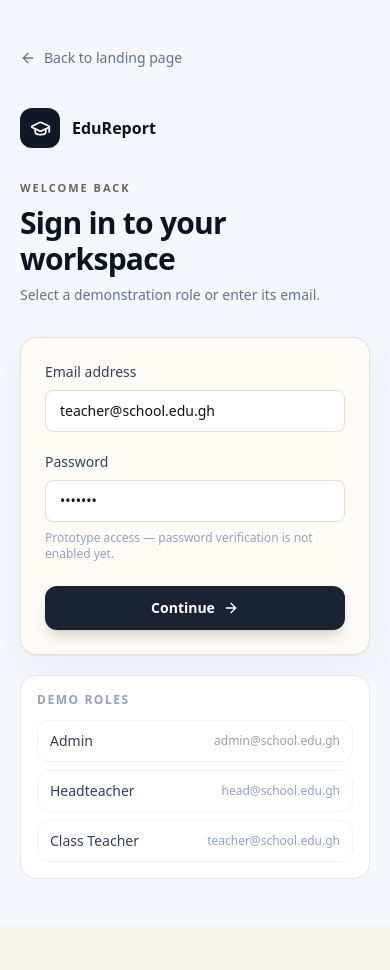
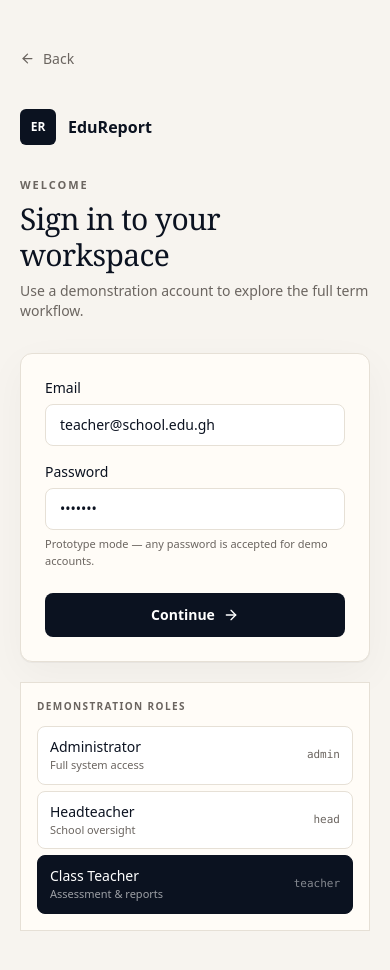
Before and after one commit to MAWUENAMM/terminal-report-system, a Next.js app: page /login in a window 390 px wide. Shown: the top 970 px of the page. Before the commit the page ends 927 px from the top, so only its background shows below. Built offline with nearby package versions, Linux system fonts and the light colour scheme.

Commit message:
Polish login and sidebar to match institutional design system

```diff
--- a/src/app/login/page.tsx
+++ b/src/app/login/page.tsx
@@ -3,21 +3,29 @@
 import { useEffect, useState } from "react";
 import { useRouter } from "next/navigation";
 import Link from "next/link";
-import { ArrowLeft, ArrowRight, GraduationCap, ShieldCheck } from "lucide-react";
+import { ArrowLeft, ArrowRight, Shield } from "lucide-react";
 import { store } from "@/lib/store";
+
+const DEMO = [
+  { role: "Administrator", email: "admin@school.edu.gh", note: "Full system access" },
+  { role: "Headteacher", email: "head@school.edu.gh", note: "School oversight" },
+  { role: "Class Teacher", email: "teacher@school.edu.gh", note: "Assessment & reports" },
+];
 
 export default function LoginPage() {
   const router = useRouter();
   const [email, setEmail] = useState("teacher@school.edu.gh");
   const [error, setError] = useState("");
 
-  useEffect(() => { store.seed(); }, []);
+  useEffect(() => {
+    store.seed();
+  }, []);
 
   function handleLogin(e: React.FormEvent) {
     e.preventDefault();
-    const user = store.getUsers().find(u => u.email.toLowerCase() === email.toLowerCase());
+    const user = store.getUsers().find((u) => u.email.toLowerCase() === email.toLowerCase());
     if (!user) {
-      setError("Account not found. Use one of the demonstration accounts below.");
+      setError("Account not found. Choose a demonstration role below.");
       return;
     }
     store.setCurrentUser(user);
@@ -25,48 +33,144 @@ export default function LoginPage() {
   }
 
   return (
-    <main className="min-h-screen bg-[#f4f7fb]">
-      <div className="grid min-h-screen lg:grid-cols-[1.05fr_.95fr]">
-        <section className="hidden lg:flex relative overflow-hidden bg-[#101828] p-12 text-white">
-          <div className="absolute inset-0 bg-[radial-gradient(circle_at_20%_20%,rgba(37,99,235,.25),transparent_35%),radial-gradient(circle_at_80%_80%,rgba(0,107,63,.18),transparent_35%)]"/>
-          <div className="relative flex w-full flex-col justify-between">
+    <main className="min-h-screen bg-paper">
+      <div className="grid min-h-screen lg:grid-cols-2">
+        <section className="relative hidden overflow-hidden bg-ink text-white lg:flex lg:flex-col lg:justify-between lg:p-12 xl:p-16">
+          <div
+            className="pointer-events-none absolute inset-0 opacity-[0.15]"
+            style={{
+              backgroundImage:
+                "url(https://images.unsplash.com/photo-1509062522246-3755977927d7?auto=format&fit=crop&w=1200&q=60)",
+              backgroundSize: "cover",
+              backgroundPosition: "center",
+            }}
+          />
+          <div className="absolute inset-0 bg-gradient-to-br from-ink via-ink/95 to-forest/90" />
+
+          <div className="relative">
             <Link href="/" className="flex items-center gap-3">
-              <div className="flex h-10 w-10 items-center justify-center rounded-xl bg-white text-[#101828]"><GraduationCap size={21}/></div>
-              <div><div className="font-semibold">EduReport</div><div className="text-[10px] uppercase tracking-[.14em] text-slate-400">Ghana Basic Schools</div></div>
+              <div className="relative flex h-10 w-10 items-center justify-center rounded-md bg-white text-[13px] font-bold text-ink">
+                ER
+                <span className="absolute -bottom-0.5 -right-0.5 h-2.5 w-2.5 rounded-full bg-gold ring-2 ring-ink" />
+              </div>
+              <div>
+                <div className="font-semibold tracking-tight">EduReport</div>
+                <div className="text-[10px] uppercase tracking-[0.16em] text-white/45">
+                  Ghana Basic Schools
+                </div>
+              </div>
             </Link>
-            <div className="max-w-xl">
-              <div className="eyebrow text-slate-400">Secure school workspace</div>
-              <h1 className="mt-4 text-5xl font-semibold leading-tight tracking-[-.04em]">Everything your school needs for a clean reporting term.</h1>
-              <p className="mt-6 text-base leading-7 text-slate-300">Manage learners, assessments, attendance and report generation from one focused workspace.</p>
+          </div>
+
+          <div className="relative max-w-md">
+            <div className="text-[11px] font-semibold uppercase tracking-[0.18em] text-white/40">
+              School workspace
             </div>
-            <div className="flex items-center gap-2 text-xs text-slate-400"><ShieldCheck size={15}/> Designed for role-based school administration</div>
+            <h1 className="font-display mt-4 text-4xl font-medium leading-[1.15] tracking-[-0.02em] xl:text-[2.75rem]">
+              One place for marks, learners, and terminal reports.
+            </h1>
+            <p className="mt-5 text-[15px] leading-7 text-white/55">
+              Sign in to enter scores, manage student records, and issue consistent
+              report cards aligned with Ghana Education Service practice.
+            </p>
+          </div>
+
+          <div className="relative flex items-center gap-2 text-xs text-white/40">
+            <Shield size={14} />
+            Role-based access · Demonstration environment
           </div>
         </section>
 
-        <section className="flex items-center justify-center px-5 py-12">
-          <div className="w-full max-w-md">
-            <Link href="/" className="mb-10 inline-flex items-center gap-2 text-sm font-medium text-slate-500 hover:text-slate-900"><ArrowLeft size={16}/> Back to landing page</Link>
-            <div className="mb-8 lg:hidden flex items-center gap-3"><div className="flex h-10 w-10 items-center justify-center rounded-xl bg-[#101828] text-white"><GraduationCap size={21}/></div><span className="font-semibold">EduReport</span></div>
-            <div className="mb-8"><div className="eyebrow">Welcome back</div><h2 className="mt-2 text-3xl font-semibold tracking-tight">Sign in to your workspace</h2><p className="mt-2 text-sm text-slate-500">Select a demonstration role or enter its email.</p></div>
+        <section className="flex items-center justify-center px-5 py-12 sm:px-8">
+          <div className="w-full max-w-[400px]">
+            <Link
+              href="/"
+              className="mb-10 inline-flex items-center gap-2 text-sm font-medium text-muted hover:text-ink"
+            >
+              <ArrowLeft size={15} />
+              Back
+            </Link>
 
-            <form onSubmit={handleLogin} className="surface rounded-2xl p-6 md:p-7">
-              <label className="mb-2 block text-sm font-medium text-slate-700">Email address</label>
-              <input className="field" type="email" value={email} onChange={e=>setEmail(e.target.value)} placeholder="you@school.edu.gh" required/>
-              <label className="mb-2 mt-5 block text-sm font-medium text-slate-700">Password</label>
+            <div className="mb-8 flex items-center gap-3 lg:hidden">
+              <div className="flex h-9 w-9 items-center justify-center rounded-md bg-ink text-[12px] font-bold text-white">
+                ER
+              </div>
+              <span className="font-semibold">EduReport</span>
+            </div>
+
+            <div className="eyebrow">Welcome</div>
+            <h2 className="font-display mt-2 text-3xl font-medium tracking-[-0.02em]">
+              Sign in to your workspace
+            </h2>
+            <p className="mt-2 text-sm text-muted">
+              Use a demonstration account to explore the full term workflow.
+            </p>
+
+            <form onSubmit={handleLogin} className="surface mt-8 rounded-xl p-6">
+              <label className="mb-1.5 block text-sm font-medium">Email</label>
+              <input
+                className="field"
+                type="email"
+                value={email}
+                onChange={(e) => setEmail(e.target.value)}
+                placeholder="you@school.edu.gh"
+                required
+              />
+
+              <label className="mb-1.5 mt-4 block text-sm font-medium">Password</label>
               <input className="field" type="password" defaultValue="demo123" />
-              <div className="mt-2 text-xs text-slate-400">Prototype access — password verification is not enabled yet.</div>
-              {error && <div className="mt-4 rounded-xl border border-red-200 bg-red-50 px-3 py-2.5 text-sm text-red-700">{error}</div>}
-              <button className="mt-6 flex w-full items-center justify-center gap-2 rounded-xl bg-primary-700 py-3 text-sm font-semibold text-white shadow-lg shadow-primary-700/15 hover:bg-primary-800">
-                Continue <ArrowRight size={16}/>
+              <p className="mt-1.5 text-[11px] text-muted">
+                Prototype mode — any password is accepted for demo accounts.
+              </p>
+
+              {error && (
+                <div className="mt-4 rounded-lg border border-red-200 bg-red-50 px-3 py-2.5 text-sm text-red-800">
+                  {error}
+                </div>
+              )}
+
+              <button type="submit" className="btn-primary mt-6 w-full">
+                Continue
+                <ArrowRight size={16} />
               </button>
             </form>
 
-            <div className="mt-5 rounded-2xl border border-slate-200 bg-white p-4">
-              <div className="text-xs font-bold uppercase tracking-[.13em] text-slate-400">Demo roles</div>
-              <div className="mt-3 grid gap-2">
-                {[["Admin","admin@school.edu.gh"],["Headteacher","head@school.edu.gh"],["Class Teacher","teacher@school.edu.gh"]].map(([role,mail])=>(
-                  <button key={mail} onClick={()=>setEmail(mail)} className="flex items-center justify-between rounded-xl border border-slate-100 px-3 py-2.5 text-left hover:bg-slate-50">
-                    <span className="text-sm font-medium text-slate-700">{role}</span><span className="text-xs text-slate-400">{mail}</span>
+            <div className="mt-5 border border-line bg-paper-elevated p-4">
+              <div className="text-[10px] font-semibold uppercase tracking-[0.14em] text-muted">
+                Demonstration roles
+              </div>
+              <div className="mt-3 space-y-1.5">
+                {DEMO.map((d) => (
+                  <button
+                    key={d.email}
+                    type="button"
+                    onClick={() => {
+                      setEmail(d.email);
+                      setError("");
+                    }}
+                    className={`flex w-full items-center justify-between rounded-lg border px-3 py-2.5 text-left transition ${
+                      email === d.email
+                        ? "border-ink bg-ink text-white"
+                        : "border-line bg-white hover:bg-paper"
+                    }`}
+                  >
+                    <span>
+                      <span className="block text-sm font-medium">{d.role}</span>
+                      <span
+                        className={`block text-[11px] ${
+                          email === d.email ? "text-white/60" : "text-muted"
+                        }`}
+                      >
+                        {d.note}
+                      </span>
+                    </span>
+                    <span
+                      className={`font-mono text-[11px] ${
+                        email === d.email ? "text-white/50" : "text-muted"
+                      }`}
+                    >
+                      {d.email.split("@")[0]}
+                    </span>
                   </button>
                 ))}
               </div>
--- a/src/components/layout/Sidebar.tsx
+++ b/src/components/layout/Sidebar.tsx
@@ -2,17 +2,25 @@
 
 import Link from "next/link";
 import { usePathname, useRouter } from "next/navigation";
-import { BarChart3, BookOpenCheck, Building2, ClipboardCheck, FileText, GraduationCap, LayoutDashboard, LogOut, Settings2, UsersRound } from "lucide-react";
+import {
+  Building2,
+  ClipboardList,
+  FileOutput,
+  LayoutDashboard,
+  LogOut,
+  Settings2,
+  Users,
+} from "lucide-react";
 import { store } from "@/lib/store";
 import { cn } from "@/lib/utils";
 
 const nav = [
   { href: "/dashboard", label: "Overview", icon: LayoutDashboard },
-  { href: "/dashboard/students", label: "Students", icon: UsersRound },
-  { href: "/dashboard/classes", label: "Classes & Subjects", icon: Building2 },
-  { href: "/dashboard/scores", label: "Assessment & Scores", icon: ClipboardCheck },
-  { href: "/dashboard/reports", label: "Report Cards", icon: FileText },
-  { href: "/dashboard/settings", label: "School Settings", icon: Settings2 },
+  { href: "/dashboard/students", label: "Students", icon: Users },
+  { href: "/dashboard/classes", label: "Classes", icon: Building2 },
+  { href: "/dashboard/scores", label: "Assessment", icon: ClipboardList },
+  { href: "/dashboard/reports", label: "Report cards", icon: FileOutput },
+  { href: "/dashboard/settings", label: "Settings", icon: Settings2 },
 ];
 
 export function Sidebar() {
@@ -25,52 +33,75 @@ export function Sidebar() {
     router.push("/login");
   }
 
+  const initials = (user?.name || "U")
+    .split(" ")
+    .map((x) => x[0])
+    .slice(0, 2)
+    .join("");
+
   return (
-    <aside className="hidden lg:flex w-[270px] shrink-0 min-h-screen bg-[#101828] text-white flex-col">
-      <div className="px-6 pt-7 pb-6 border-b border-white/10">
+    <aside className="hidden min-h-screen w-[248px] shrink-0 flex-col border-r border-white/8 bg-ink text-white lg:flex">
+      <div className="border-b border-white/8 px-5 py-6">
         <Link href="/dashboard" className="flex items-center gap-3">
-          <div className="relative flex h-11 w-11 items-center justify-center rounded-2xl bg-white text-[#101828] shadow-lg">
-            <GraduationCap size={23} strokeWidth={2.2}/>
-            <span className="absolute -bottom-1 -right-1 h-3.5 w-3.5 rounded-full bg-[#FCD116] ring-2 ring-[#101828]" />
+          <div className="relative flex h-9 w-9 items-center justify-center rounded-md bg-white text-[12px] font-bold text-ink">
+            ER
+            <span className="absolute -bottom-0.5 -right-0.5 h-2.5 w-2.5 rounded-full bg-gold ring-2 ring-ink" />
           </div>
-          <div>
-            <div className="font-semibold tracking-tight">EduReport</div>
-            <div className="text-[11px] text-slate-400">Terminal Report System</div>
+          <div className="leading-none">
+            <div className="text-[14px] font-semibold tracking-tight">EduReport</div>
+            <div className="mt-0.5 text-[10px] text-white/40">Terminal reports</div>
           </div>
         </Link>
       </div>
 
-      <div className="px-4 pt-6">
-        <div className="px-3 mb-2 text-[10px] font-bold uppercase tracking-[0.16em] text-slate-500">Workspace</div>
-        <nav className="space-y-1">
+      <nav className="flex-1 space-y-0.5 px-3 pt-5">
+        <div className="mb-2 px-2.5 text-[10px] font-semibold uppercase tracking-[0.16em] text-white/30">
+          Workspace
+        </div>
         {nav.map(({ href, label, icon: Icon }) => {
-            const active = pathname === href || (href !== "/dashboard" && pathname.startsWith(href));
+          const active =
+            pathname === href || (href !== "/dashboard" && pathname.startsWith(href));
           return (
-              <Link key={href} href={href} className={cn(
-                "group flex items-center gap-3 rounded-xl px-3.5 py-3 text-sm font-medium transition",
-                active ? "bg-white text-slate-950 shadow-sm" : "text-slate-300 hover:bg-white/8 hover:text-white"
-              )}>
-                <Icon size={18} strokeWidth={1.9} className={active ? "text-primary-700" : "text-slate-400 group-hover:text-slate-200"} />
+            <Link
+              key={href}
+              href={href}
+              className={cn(
+                "flex items-center gap-3 rounded-lg px-2.5 py-2.5 text-[13px] font-medium transition",
+                active
+                  ? "bg-white text-ink"
+                  : "text-white/55 hover:bg-white/6 hover:text-white"
+              )}
+            >
+              <Icon
+                size={17}
+                strokeWidth={1.75}
+                className={active ? "text-ink" : "text-white/35"}
+              />
               {label}
             </Link>
           );
         })}
       </nav>
-      </div>
 
-      <div className="mt-auto p-4">
-        <div className="rounded-2xl border border-white/10 bg-white/5 p-3.5">
-          <div className="flex items-center gap-3">
-            <div className="h-9 w-9 rounded-full bg-gradient-to-br from-primary-400 to-primary-700 flex items-center justify-center text-xs font-bold">
-              {(user?.name || "A").split(" ").map(x=>x[0]).slice(0,2).join("")}
+      <div className="border-t border-white/8 p-3">
+        <div className="rounded-lg border border-white/8 bg-white/4 p-3">
+          <div className="flex items-center gap-2.5">
+            <div className="grid h-8 w-8 place-items-center rounded-full bg-gold/20 text-[10px] font-bold text-gold">
+              {initials}
             </div>
             <div className="min-w-0">
-              <div className="truncate text-sm font-medium">{user?.name || "School User"}</div>
-              <div className="truncate text-[11px] text-slate-400">{user?.role?.replaceAll("_"," ") || "Administrator"}</div>
+              <div className="truncate text-[13px] font-medium">{user?.name || "User"}</div>
+              <div className="truncate text-[10px] text-white/40">
+                {user?.role?.replaceAll("_", " ") || "Staff"}
               </div>
             </div>
-          <button onClick={logout} className="mt-3 flex w-full items-center gap-2 rounded-lg px-2 py-2 text-xs text-slate-400 hover:bg-white/10 hover:text-white">
-            <LogOut size={15}/> Sign out
+          </div>
+          <button
+            onClick={logout}
+            className="mt-3 flex w-full items-center gap-2 rounded-md px-1.5 py-1.5 text-[12px] text-white/40 transition hover:bg-white/8 hover:text-white"
+          >
+            <LogOut size={14} />
+            Sign out
           </button>
         </div>
       </div>
```
Lines whose indentation alone changed are shown as unchanged.
